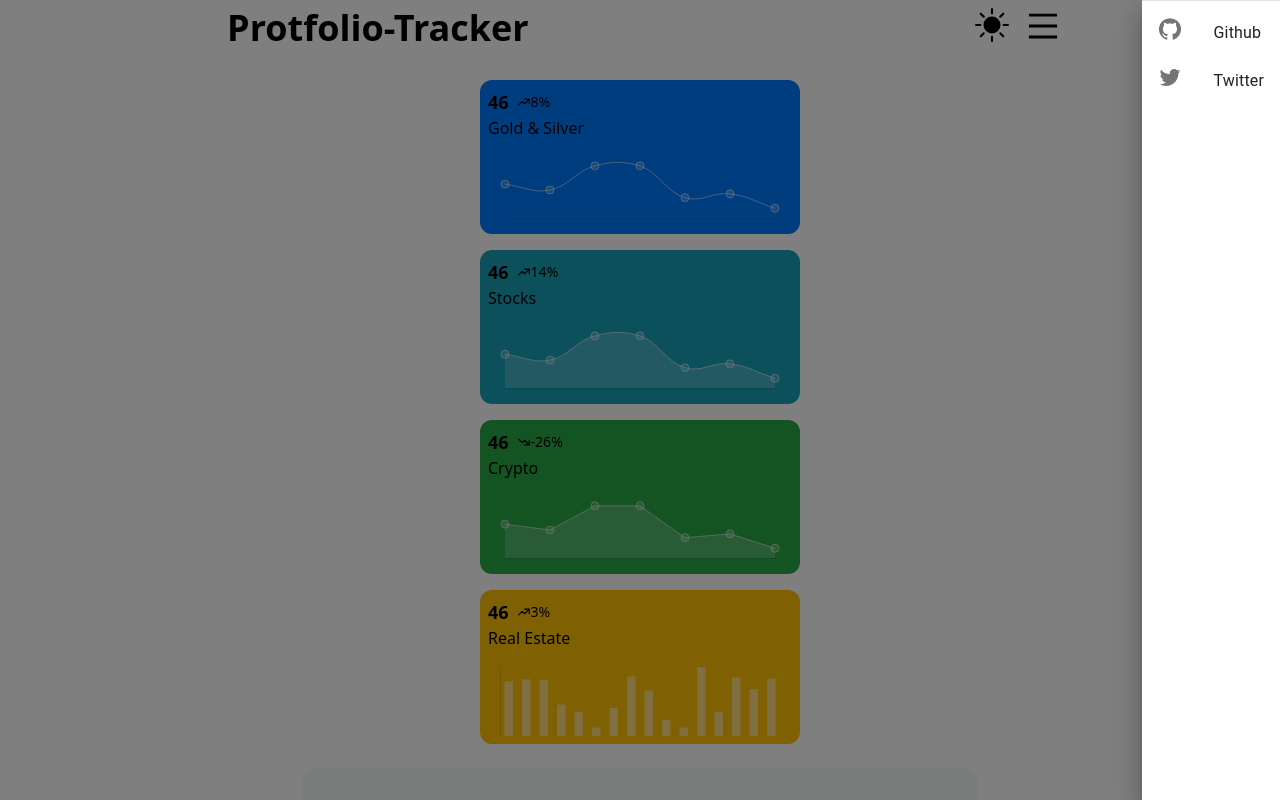
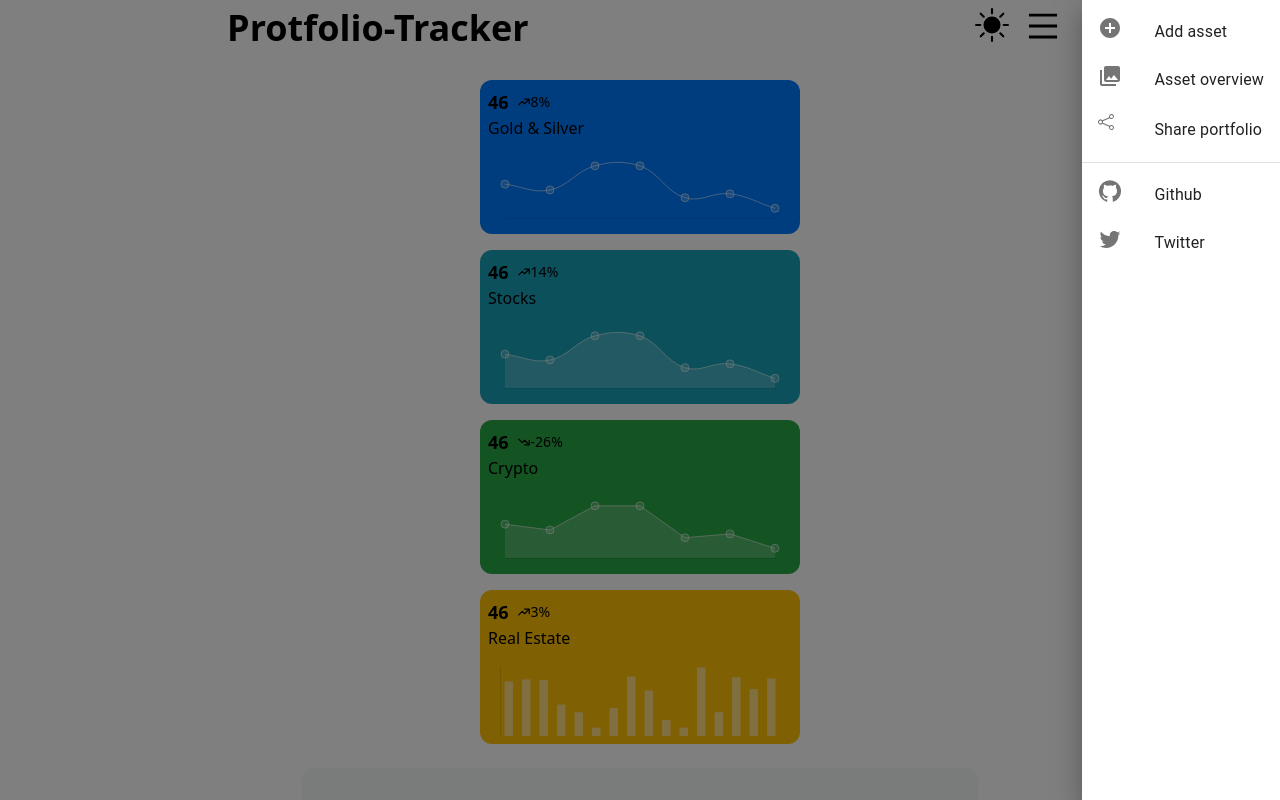
Before and after one commit to HashRei/portfolio-tracker, a Next.js app: page / in a window 1280 px wide. Both pictures are taken after a click on the button 1042 px from the left and 28 px from the top of the page. Shown: the top 800 px of the page. Built offline with nearby package versions, Linux system fonts and the light colour scheme.

Commit message:
Update Navbar with future new features

```diff
--- a/src/components/sections/Navbar.tsx
+++ b/src/components/sections/Navbar.tsx
@@ -1,4 +1,3 @@
-import Image from "next/image";
 import Link from "next/link";
 import * as React from "react";
 import Divider from "@mui/material/Divider";
@@ -16,8 +15,8 @@ import ListItemText from "@mui/material/ListItemText";
 import TwitterIcon from "@mui/icons-material/Twitter";
 import GitHubIcon from "@mui/icons-material/GitHub";
 import CollectionsIcon from "@mui/icons-material/Collections";
-import SwapHorizIcon from "@mui/icons-material/SwapHoriz";
 import AddCircleIcon from "@mui/icons-material/AddCircle";
+import { BsShare } from "react-icons/bs";
 
 interface NavbarButtonProps {
   text?: string;
@@ -51,7 +50,9 @@ export function Navbar() {
             quality={100}
           /> */}
           <Link href="/" passHref>
-            <p className="font-bold text-4xl cursor-pointer">Protfolio-Tracker</p>
+            <p className="font-bold text-4xl cursor-pointer">
+              Protfolio-Tracker
+            </p>
           </Link>
         </motion.div>
         <div className=" space-x-6">
@@ -68,9 +69,9 @@ export function Navbar() {
           />
         </div>
 
-        {/* <NavbarButton text="Create an NFT" path="/MinterPage" />
-        <NavbarButton text="Marketplace" path="/MarketplacePage" />
-        <NavbarButton text="My collection" path="/MyCollectionPage" /> */}
+        <NavbarButton text="Add asset" path="/" />
+        <NavbarButton text="Asset overview" path="/" />
+        <NavbarButton text="Share portfolio" path="/" />
 
         <DarkModeButton />
 
@@ -88,7 +89,9 @@ export function Navbar() {
               width={"40px"}
               height={"40px"}
             /> */}
-            <p className="hidden tablet:flex font-bold text-4xl">Protfolio-Tracker</p>
+            <p className="hidden tablet:flex font-bold text-4xl">
+              Protfolio-Tracker
+            </p>
           </div>
 
           <div className="inline-flex items-center space-x-4">
@@ -158,12 +161,12 @@ export default function TemporaryDrawer() {
 
   const list = () => (
     <Box>
-      {/* <List>
-        {["Create an NFT", "Marketplace", "My collection"].map(
+      <List>
+        {["Add asset", "Asset overview", "Share portfolio"].map(
           (text, index) => (
             <ListItemButton key={text}>
               {index === 0 && (
-                <Link href="/MinterPage" passHref>
+                <Link href="/" passHref>
                   <button className="inline-flex">
                     <ListItemIcon>
                       <AddCircleIcon />
@@ -176,7 +179,7 @@ export default function TemporaryDrawer() {
                 <Link href="/MarketplacePage" passHref>
                   <button className="inline-flex">
                     <ListItemIcon>
-                      <SwapHorizIcon />
+                      <CollectionsIcon />
                     </ListItemIcon>
                     <ListItemText primary={text} />
                   </button>
@@ -187,7 +190,7 @@ export default function TemporaryDrawer() {
                 <Link href="/MyCollectionPage" passHref>
                   <button className="inline-flex">
                     <ListItemIcon>
-                      <CollectionsIcon />
+                      <BsShare />
                     </ListItemIcon>
                     <ListItemText primary={text} />
                   </button>
@@ -196,7 +199,7 @@ export default function TemporaryDrawer() {
             </ListItemButton>
           )
         )}
-      </List> */}
+      </List>
       <Divider />
       <List>
         {["Github", "Twitter"].map((text, index) => (
```
